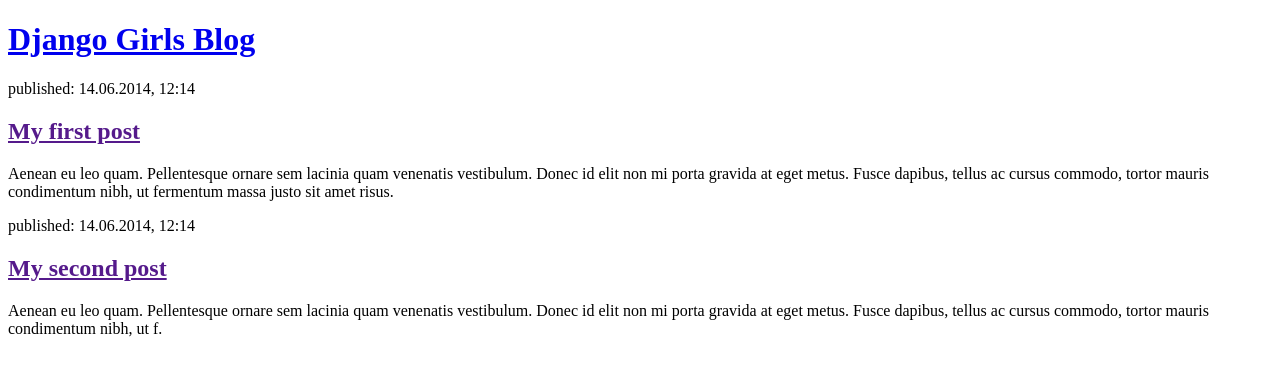
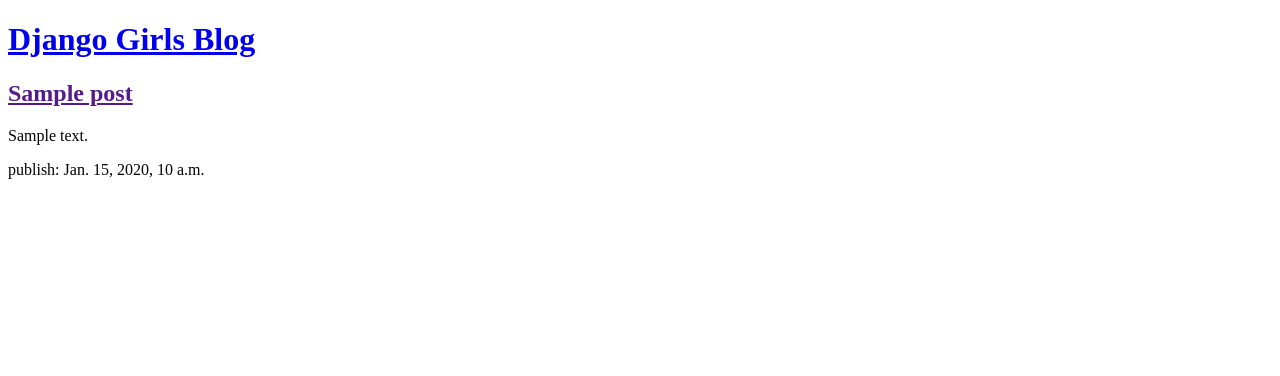
Before and after one commit to amane-toda/my-first-blog, a Django app: page / in a window 1280 px wide. Shown: the top 376 px of the page. Run offline with Django 3.2, Linux system fonts and the light colour scheme; tables that the repository leaves empty hold one stand-in row (values such as "Sample post").

Commit message:
Create a dynamic template for the post list

```diff
--- a/blog/templates/blog/post_list.html
+++ b/blog/templates/blog/post_list.html
@@ -8,16 +8,13 @@
             <h1><a href="/">Django Girls Blog</a></h1>
         </header>
 
-        <article>
-            <time>published: 14.06.2014, 12:14</time>
-            <h2><a href="">My first post</a></h2>
-            <p>Aenean eu leo quam. Pellentesque ornare sem lacinia quam venenatis vestibulum. Donec id elit non mi porta gravida at eget metus. Fusce dapibus, tellus ac cursus commodo, tortor mauris condimentum nibh, ut fermentum massa justo sit amet risus.</p>
-        </article>
-
-        <article>
-            <time>published: 14.06.2014, 12:14</time>
-            <h2><a href="">My second post</a></h2>
-            <p>Aenean eu leo quam. Pellentesque ornare sem lacinia quam venenatis vestibulum. Donec id elit non mi porta gravida at eget metus. Fusce dapibus, tellus ac cursus commodo, tortor mauris condimentum nibh, ut f.</p>
-        </article>
-    </body>
+        <div>
+            {% for post in posts %}
+                <article>
+                    <h2><a href = "">{{ post.title}}</a></h2>
+                    <p>{{ post.text|linebreaksbr }}</p>
+                    <time>publish: {{ post.published_date }}</time>
+                </article>
+            {% endfor %}
+        </div>
 </html>
--- a/blog/views.py
+++ b/blog/views.py
@@ -1,4 +1,7 @@
 from django.shortcuts import render
+from.models import Post
+from django.utils import timezone
 
 def post_list(request):
-    return render(request, 'blog/post_list.html', {})
+    posts = Post.objects.filter(published_date__lte=timezone.now()).order_by("published_date")
+    return render(request, 'blog/post_list.html', {'posts': posts})
```
